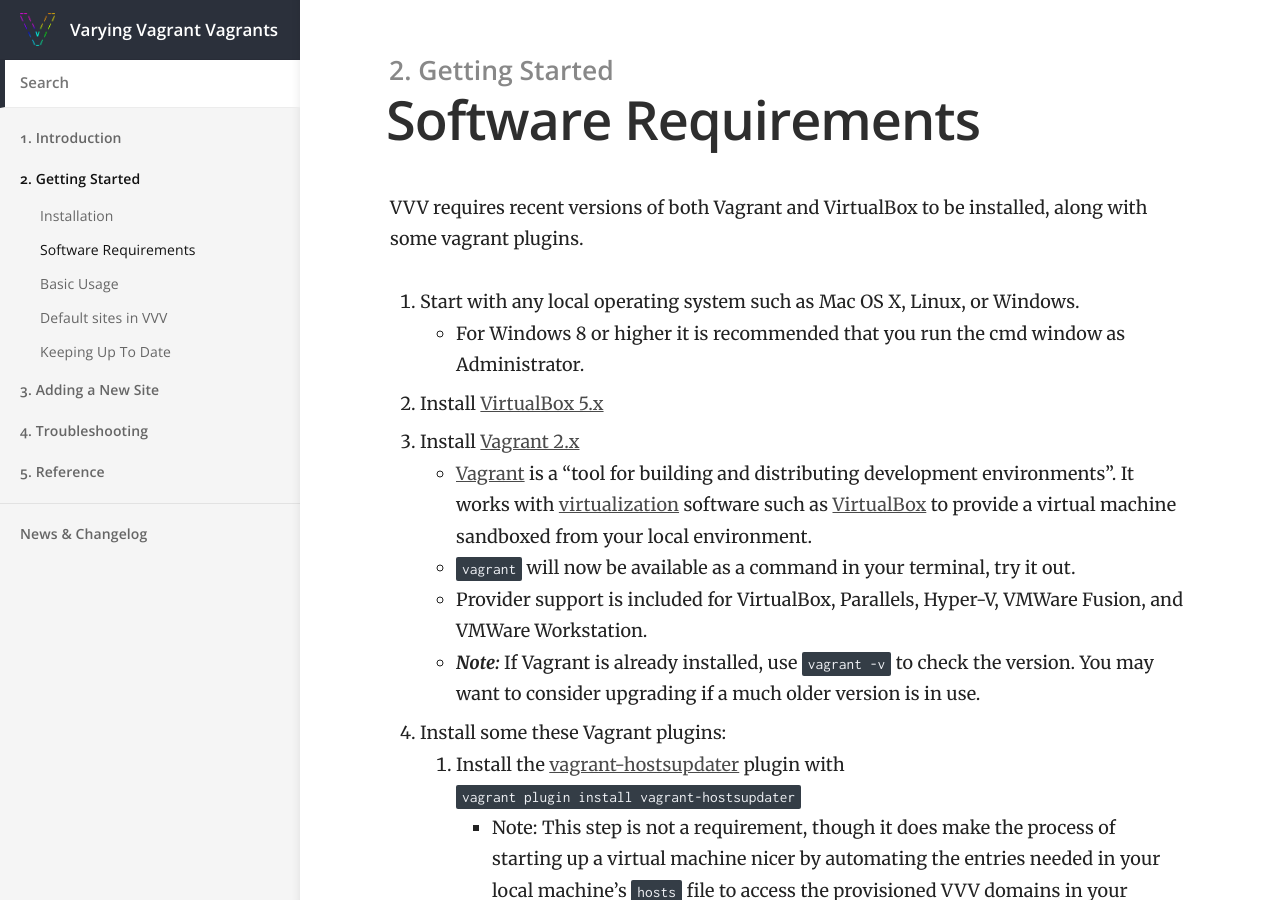
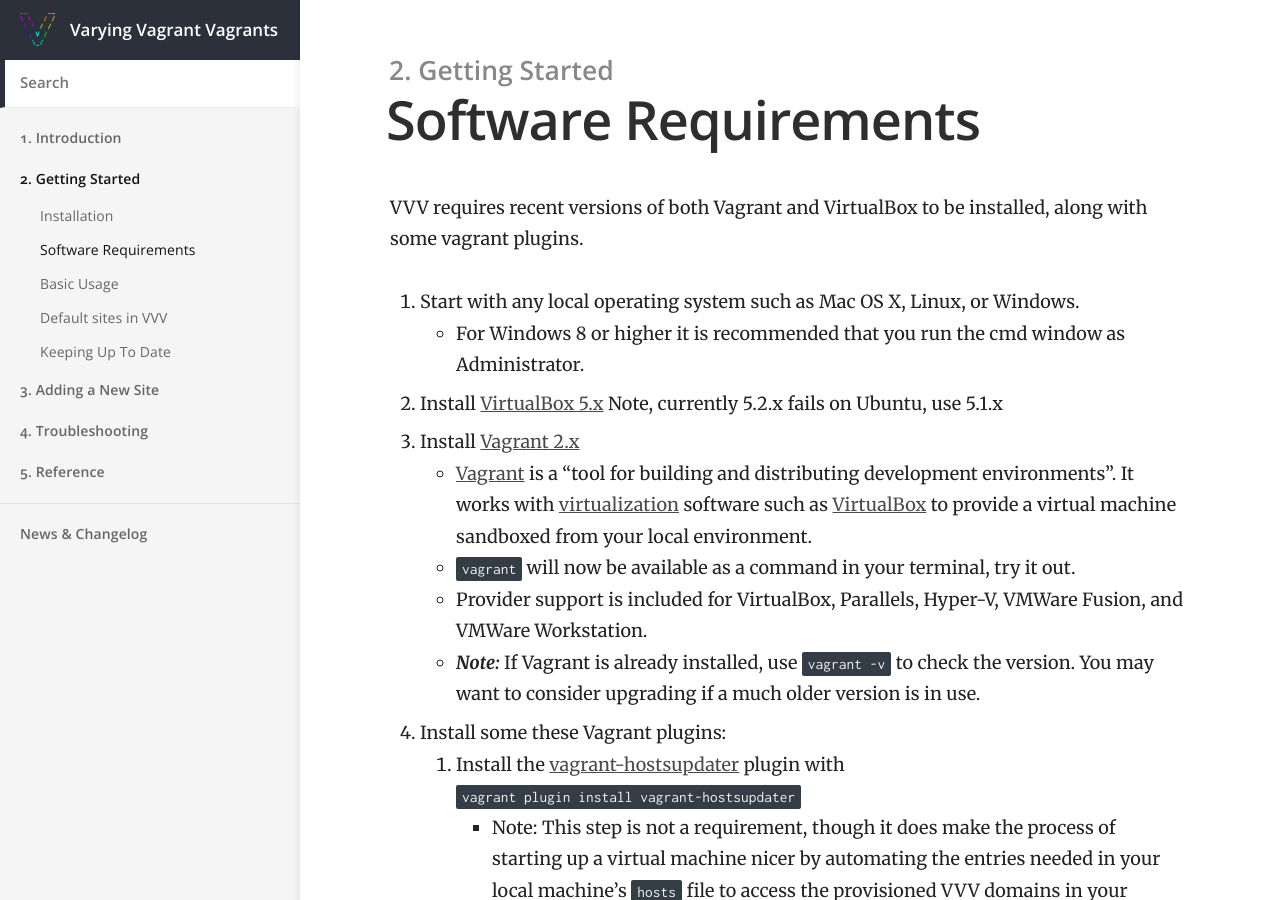
Before and after one commit to Varying-Vagrant-Vagrants/varyingvagrantvagrants.org, a Jekyll site: the page built from docs/en-US/installation/software-requirements.md, in a window 1280 px wide and 900 px high. Built offline with Jekyll 4.4.1, drawn with Linux system fonts in a browser that asks for light colours.

Commit message:
Update software-requirements.md

```diff
--- a/docs/en-US/installation/software-requirements.md
+++ b/docs/en-US/installation/software-requirements.md
@@ -9,7 +9,7 @@ VVV requires recent versions of both Vagrant and VirtualBox to be installed, alo
 
 1. Start with any local operating system such as Mac OS X, Linux, or Windows.
     * For Windows 8 or higher it is recommended that you run the cmd window as Administrator.
-1. Install [VirtualBox 5.x](https://www.virtualbox.org/wiki/Downloads)
+1. Install [VirtualBox 5.x](https://www.virtualbox.org/wiki/Downloads) Note, currently 5.2.x fails on Ubuntu, use 5.1.x
 1. Install [Vagrant 2.x](https://www.vagrantup.com/downloads.html)
     * [Vagrant](https://www.vagrantup.com) is a "tool for building and distributing development environments". It works with [virtualization](https://en.wikipedia.org/wiki/X86_virtualization) software such as [VirtualBox](https://www.virtualbox.org/) to provide a virtual machine sandboxed from your local environment.
     * `vagrant` will now be available as a command in your terminal, try it out.
```
